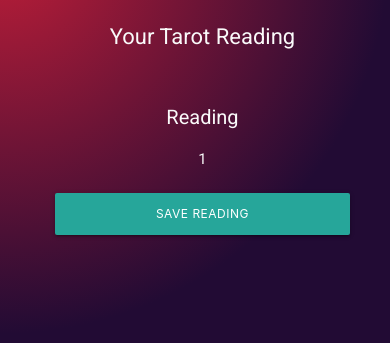
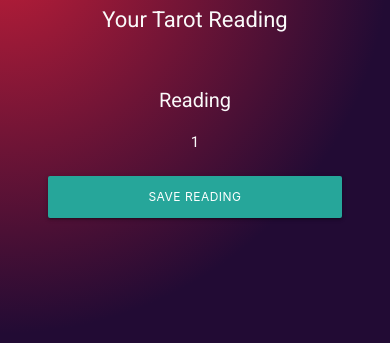
Before and after one commit to Ty-Thetravelguy/sebastian-oracle-tarot, a Flask app: page /reading in a window 390 px wide. Shown: the part 56-399 px from the top of the page. Run offline with Flask 3, Linux system fonts and the light colour scheme; the visitor is signed in with stand-in values (Sample User, id 1); data that the repository does not hold is empty; some libraries are stand-ins or nearby versions.

Commit message:
fixed margin issues on reading page

```diff
--- a/static/css/style.css
+++ b/static/css/style.css
@@ -9,7 +9,6 @@ html, body {
     height: 100%;
     overflow-x: hidden;
 }
-
 
 .sidenav.sidenav-fixed{
     width: 250px;
@@ -24,6 +23,22 @@ html, body {
 h1{
     font-size: 35px;
     margin-top: 10px;
+}
+
+h2 {
+    font-size: 33px;
+}
+
+h3 {
+    font-size: 30px
+}
+
+h4 {
+    font-size: 28px
+}
+
+h5 {
+    font-size: 25px
 }
 
 .underline {
@@ -237,8 +252,25 @@ input:not([type]):disabled, input:not([type])[readonly="readonly"], input[type=t
 }
 
 @media (max-width:1024px){
-    h1 {
-        font-size: 25px;
+    h1{
+        font-size: 33px;
+        margin-top: 8px;
+    }
+
+    h2 {
+        font-size: 30px;
+    }
+
+    h3 {
+        font-size: 28px
+    }
+
+    h4 {
+        font-size: 26px
+    }
+
+    h5 {
+        font-size: 24px
     }
 }
 
@@ -250,6 +282,10 @@ input:not([type]):disabled, input:not([type])[readonly="readonly"], input[type=t
         align-items: center;
         justify-content: center;
         text-align: center;
+    }
+
+    .container .reading-page {
+        width: auto;
     }
 
     .container.index-page .col {
@@ -362,7 +398,7 @@ input:not([type]):disabled, input:not([type])[readonly="readonly"], input[type=t
     }
 
     .reading-page {
-        margin: 30px;
+        margin: 0;
         padding: 0;
     }
 
@@ -411,11 +447,7 @@ input:not([type]):disabled, input:not([type])[readonly="readonly"], input[type=t
         display: flex;
         justify-content: space-between;
         flex-wrap: nowrap;
-        gap: 5px;
-    }
-
-    .reading-page {
-        margin: 25px;
+        gap: 3px;
     }
 }
 
@@ -430,10 +462,6 @@ input:not([type]):disabled, input:not([type])[readonly="readonly"], input[type=t
     .card-wrapper {
         flex: 0 1 100%;
         max-width: 100%;
-    }
-
-    .reading-page {
-        margin: 15px;
     }
 }
 
--- a/templates/reading.html
+++ b/templates/reading.html
@@ -6,6 +6,8 @@
     <div id="cards-container" class="card-container">
         <!-- Cards will be dynamically injected here -->
     </div>
+</div>
+<div class="container readings">
     <div class="row" id="reading-result">
         <div class="col s12">
             <h2 class="center-align grey-text text-lighten-5">Reading</h2>
```
